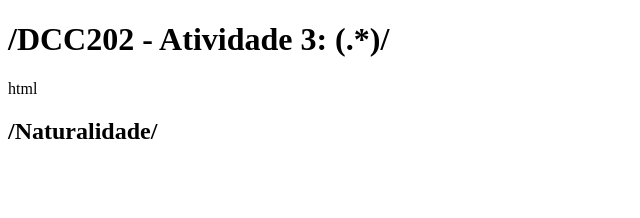
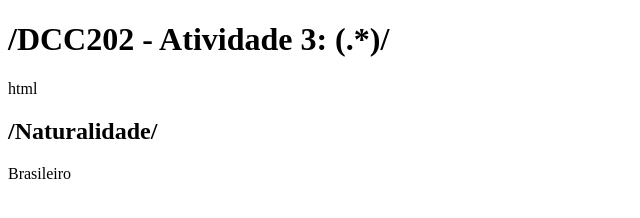
Before and after one commit to ufjf-dcc202/ufjf-dcc202-2023-3-a-atv3-joaopedrodaniel, a website: page index.html in a window 1280 px wide. Shown: the full height of the page, 0-640 px from the left. Drawn offline with Linux system fonts and the light colour scheme.

Commit message:
Adiciona um paragrafo à primeira seção

```diff
--- a/index.html
+++ b/index.html
@@ -7,7 +7,7 @@
 </head>
 <body>
     <main><h1>/DCC202 - Atividade 3: (.*)/</h1><p>html</p>
-    <section><h2>/Naturalidade/</h2></section>
+    <section><h2>/Naturalidade/</h2><p>Brasileiro</p></section>
     <section></section>
     </main>
 </body>
```
